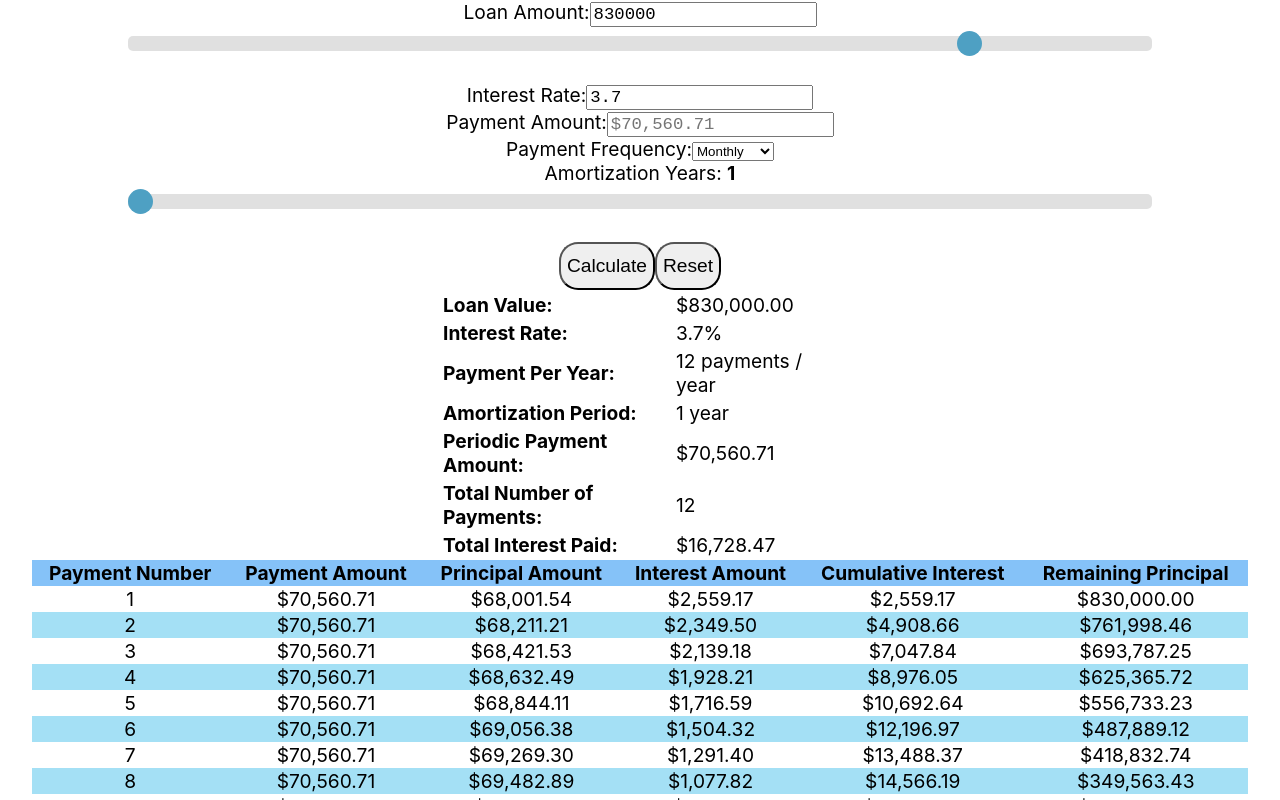
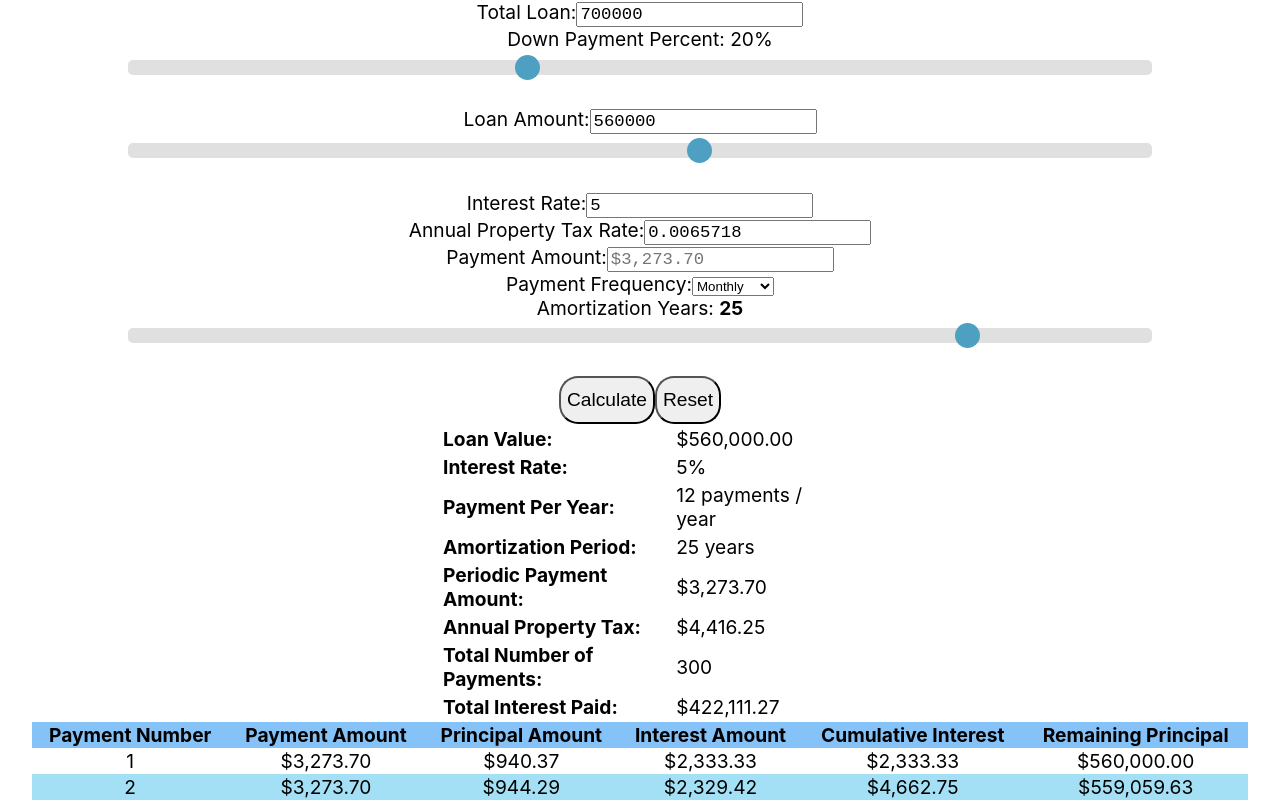
Before and after one commit to tabishz/amortization-calculator, a React (Create React App) app: page / in a window 1280 px wide. Shown: the top 800 px of the page. Built offline with nearby package versions, Linux system fonts and the light colour scheme.

Commit message:
wip: addition of property tax and down payment

```diff
--- a/src/App.js
+++ b/src/App.js
@@ -3,17 +3,20 @@ import './App.css';
 import React, { Component } from 'react';
 // import ReactDOM from 'react-dom';
 
-const DEFAULT_LOAN_AMOUNT = 830000;
+const DEFAULT_LOAN_AMOUNT = 700000;
 
 class App extends Component {
   constructor(props) {
     super(props);
     this.state = {
-      loanAmount: DEFAULT_LOAN_AMOUNT,
-      loanAmountSlider: DEFAULT_LOAN_AMOUNT,
-      interest: 3.7,
+      totalLoan: DEFAULT_LOAN_AMOUNT,
+      downPayment: 20,
+      loanAmount: DEFAULT_LOAN_AMOUNT * 0.8,
+      loanAmountSlider: DEFAULT_LOAN_AMOUNT * 0.8,
+      interest: 5,
+      propertyTaxRate: 0.0065718,
       frequency: 12,
-      years: 1,
+      years: 25,
       totalInterestPaid: 0,
     };
   }
@@ -30,9 +33,12 @@ class App extends Component {
 
   reset = async () => {
     await this.setState({
-      loanAmount: DEFAULT_LOAN_AMOUNT,
-      loanAmountSlider: DEFAULT_LOAN_AMOUNT,
-      interest: 3.9,
+      totalLoan: DEFAULT_LOAN_AMOUNT,
+      interest: 5,
+      propertyTaxRate: 0.0065718,
+      downPayment: 20,
+      loanAmount: totalLoan * (1 - this.downPayment / 100),
+      loanAmountSlider: totalLoan * (1 - this.downPayment / 100),
       frequency: 12,
       years: 1,
       totalInterestPaid: 0,
@@ -146,6 +152,35 @@ class App extends Component {
       <div className="App">
         <div className="valuesBlock">
           <label>
+            Total Loan:
+            <input
+              type="number"
+              id="totalLoan"
+              step="1000"
+              placeholder={numForm.format(this.state.totalLoan)}
+              value={this.state.totalLoan}
+              onChange={this.updateValue}
+            ></input>
+          </label>
+          <br />
+          <label>
+            Down Payment Percent: {this.state.downPayment}%
+          </label>
+          <br />
+          <div className="slidecontainer">
+            <input
+              className="slider"
+              type="range"
+              id="downPayment"
+              min="1"
+              max="50"
+              step="1"
+              value={this.state.downPayment}
+              onChange={this.updateValue}
+            ></input>
+          </div>
+          <br />
+          <label>
             Loan Amount:
             <input
               type="number"
@@ -179,6 +214,17 @@ class App extends Component {
               step="0.1"
               value={this.state.interest}
               onChange={this.updateValue}
+            ></input>
+          </label>
+          <br />
+          <label>
+            Annual Property Tax Rate:
+            <input
+              type="number"
+              id="propertyTaxRate"
+              value={this.state.propertyTaxRate}
+              step="0.000001"
+              placeholder={numForm.format(this.state.propertyTaxRate)}
             ></input>
           </label>
           <br />
@@ -251,6 +297,11 @@ class App extends Component {
                 <td>{numForm.format(this.state.payment)}</td>
               </tr>
               <tr>
+                <td className="titles">Annual Property Tax:</td>
+                <td>{numForm.format(this.state.propertyTaxRate *
+                  this.state.loanAmount * 1.2)}</td>
+              </tr>
+              <tr>
                 <td className="titles">Total Number of Payments:</td>
                 <td>{this.state.totalNumOfPayments}</td>
               </tr>
```
